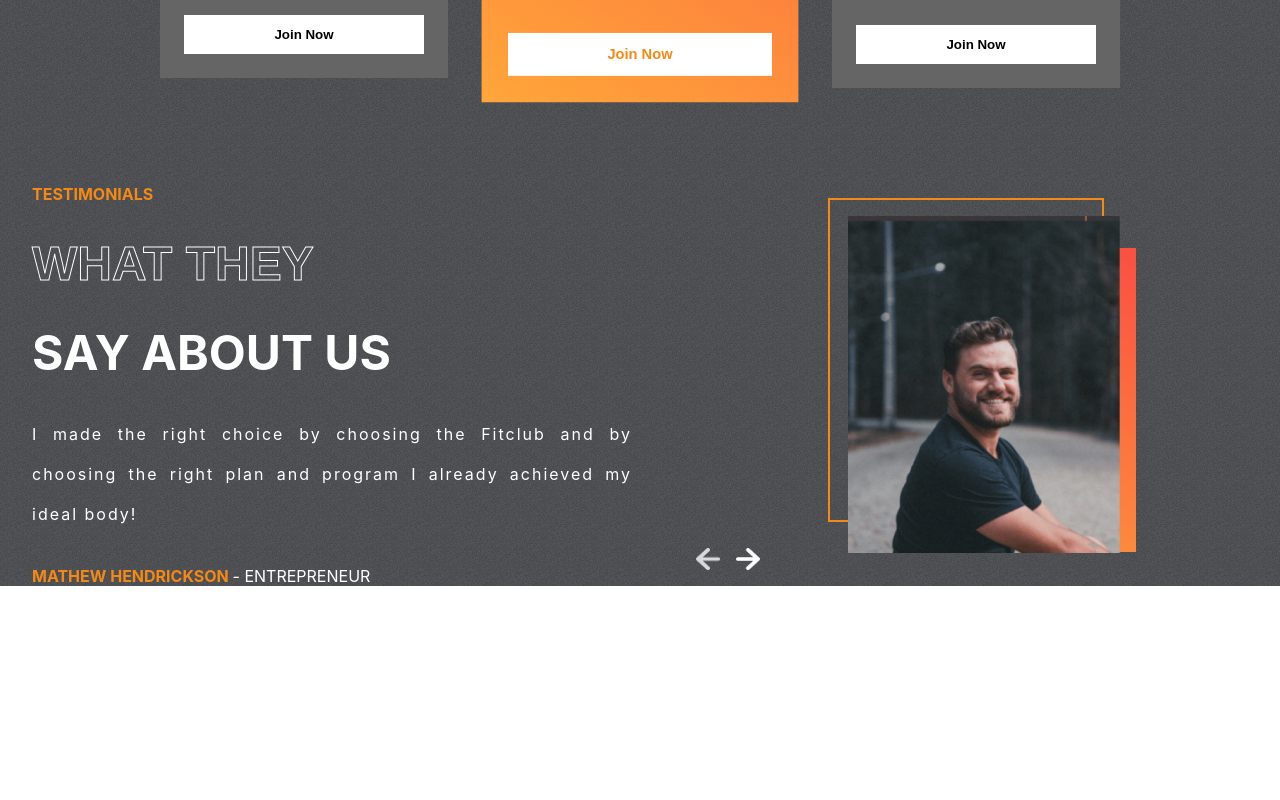
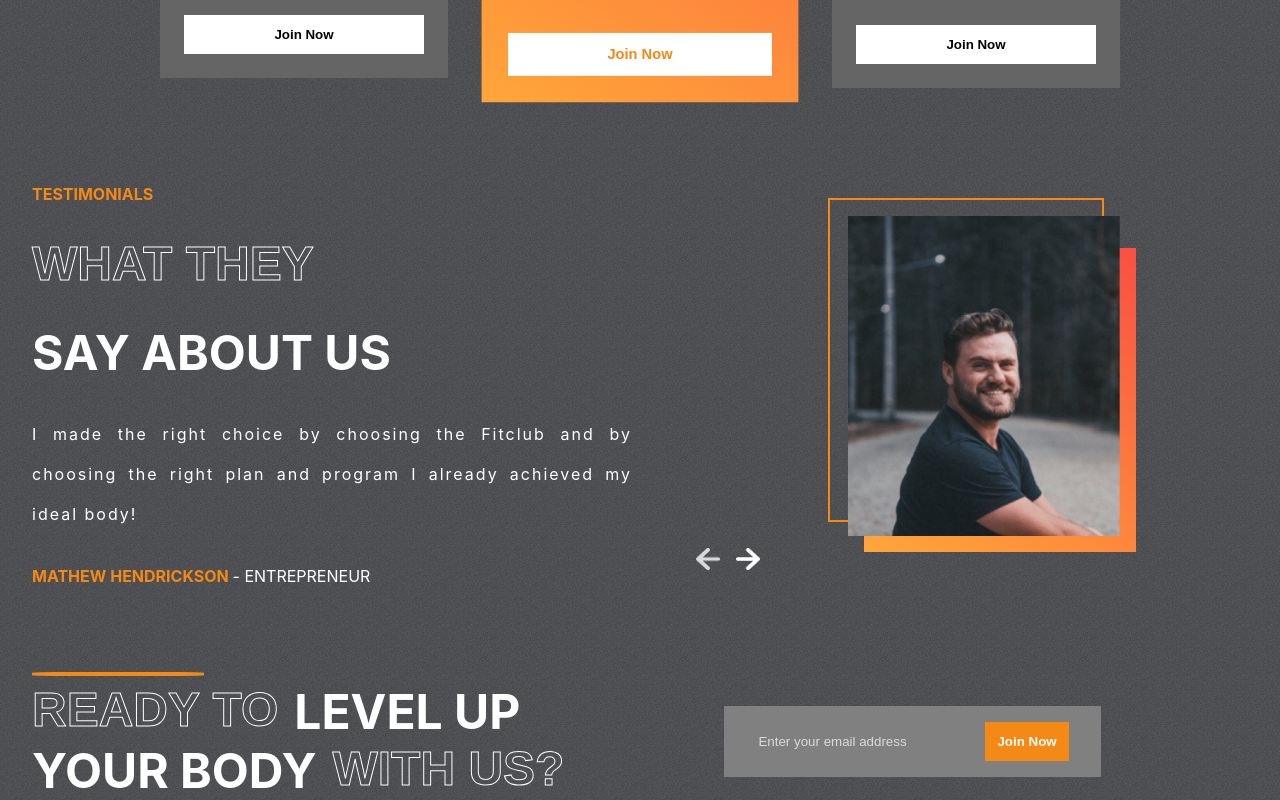
Before and after one commit to greatdaveo/The-Gym-Club, a React (Create React App) app: page / in a window 1280 px wide. Shown: the part 2362-3162 px from the top of the page. Before the commit the page ends 2948 px from the top, so only its background shows below. Built offline with nearby package versions, Linux system fonts and the light colour scheme.

Commit message:
Completed the Join Us Component with EmailJs

```diff
--- a/package.json
+++ b/package.json
@@ -3,6 +3,7 @@
   "version": "0.1.0",
   "private": true,
   "dependencies": {
+    "@emailjs/browser": "^3.10.0",
     "@testing-library/jest-dom": "^5.16.5",
     "@testing-library/react": "^13.4.0",
     "@testing-library/user-event": "^13.5.0",
--- a/src/App.js
+++ b/src/App.js
@@ -1,5 +1,6 @@
 import "./App.css";
 import Hero from "./components/Hero";
+import JoinUs from "./components/JoinUs";
 import Plans from "./components/Plans";
 import Programs from "./components/Programs";
 import Reasons from "./components/Reasons";
@@ -12,6 +13,7 @@ function App() {
       <Reasons />
       <Plans />
       <Testimonials />
+      <JoinUs />
     </div>
   );
 }
--- /dev/null
+++ b/src/components/JoinUs.jsx
@@ -0,0 +1,56 @@
+import React from "react";
+import "../styles/JoinUs.css";
+import { useRef } from "react";
+import emailjs from "@emailjs/browser";
+
+const JoinUs = () => {
+  const formRef = useRef();
+
+  const sendEmail = (e) => {
+    e.preventDefault();
+
+    emailjs
+      .sendForm(
+        "service_vfq1gve",
+        "template_fhblj4s",
+        formRef.current,
+        "lHeYzJzirNa7NiBBf"
+      )
+      .then(
+        (result) => {
+          console.log(result.text);
+        },
+        (error) => {
+          console.log(error.text);
+        }
+      );
+  };
+
+  return (
+    <div className="join-us" id="join-us">
+      <div className="left-ju">
+        <hr />
+        <div>
+          <span className="stroke-text">READY TO</span>
+          <span> LEVEL UP</span>
+        </div>
+        <div>
+          <span>YOUR BODY</span>
+          <span className="stroke-text"> WITH US?</span>
+        </div>
+      </div>
+      <div className="right-ju">
+        <form ref={formRef} className="email-container" onSubmit={sendEmail}>
+          <input
+            type="email"
+            name="user_email"
+            placeholder="Enter your email address"
+          />
+          <button className="btn join-btn">Join Now</button>
+        </form>
+      </div>
+    </div>
+  );
+};
+
+export default JoinUs;
--- /dev/null
+++ b/src/styles/JoinUs.css
@@ -0,0 +1,54 @@
+.join-us {
+  display: flex;
+  padding: 0 2rem;
+  gap: 10rem;
+}
+
+.left-ju {
+  color: white;
+  font-size: 3rem;
+  font-weight: bold;
+  position: relative;
+}
+
+.left-ju hr {
+  position: absolute;
+  width: 10.5rem;
+  border: 2px solid var(--orange);
+  border-radius: 20%;
+  margin: -10px 0;
+}
+
+.left-ju > div {
+  display: flex;
+  gap: 1rem;
+}
+
+.right-ju {
+  display: flex;
+  justify-content: center;
+  align-items: center;
+}
+
+.email-container {
+  display: flex;
+  gap: 3rem;
+  background-color: gray;
+  padding: 1rem 2rem;
+}
+
+.email-container input {
+  background-color: transparent;
+  border: none;
+  outline: none;
+  color: var(--lightgray);
+}
+
+::placeholder {
+  color: var(--lightgray);
+}
+
+.join-btn {
+  background-color: var(--orange);
+  color: white;
+}
--- a/src/styles/Testimonials.css
+++ b/src/styles/Testimonials.css
@@ -37,7 +37,7 @@
 .right-testimonial > img {
   position: absolute;
   width: 17rem;
-  height: auto20rem;
+  height: 20rem;
   object-fit: cover;
   right: 8rem;
   top: 2rem;
```
Also changed, not shown: 1 other file (tests, documents, lock files or other folders).
